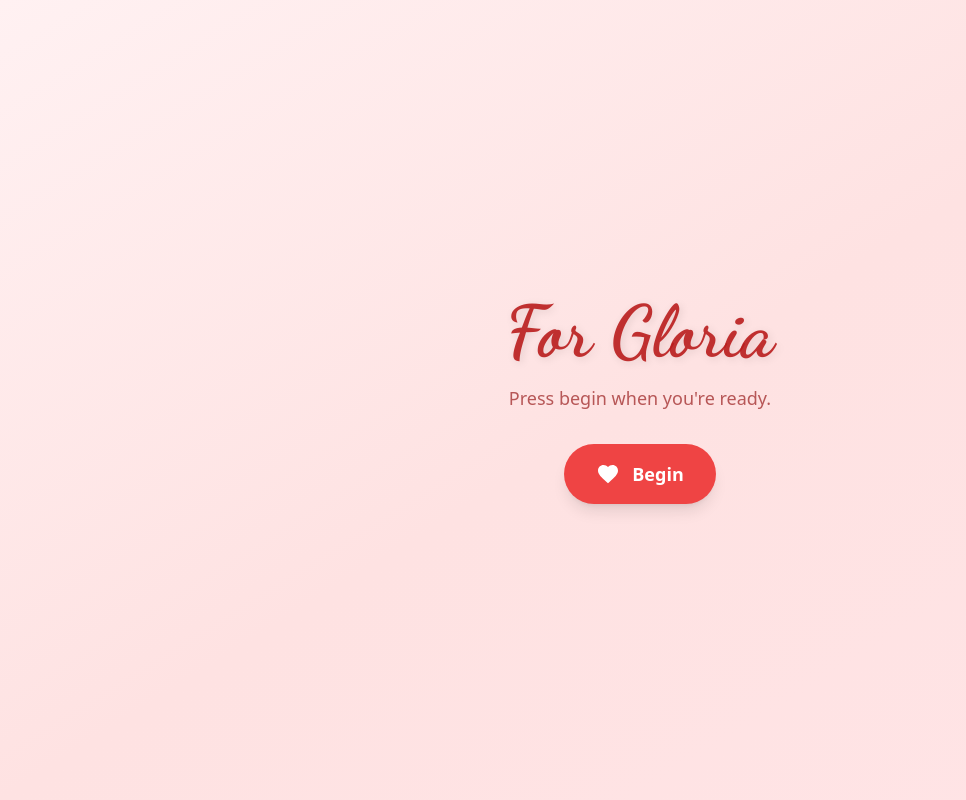
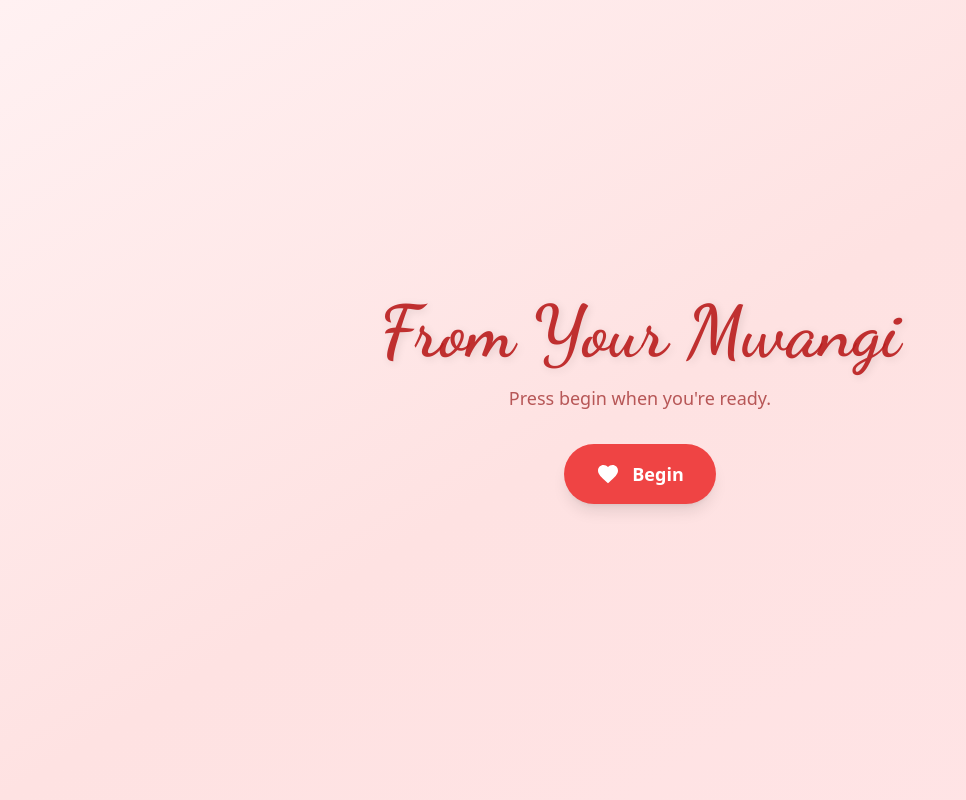
Before and after one commit to draron-dare-045/Love_notes, a Flask app: page / in a window 1280 px wide. Shown: the whole page, without its empty margins (0-966 px from the left). Run offline with Flask 3, Linux system fonts and the light colour scheme; some libraries are stand-ins or nearby versions.

Commit message:
Karanjas style

```diff
--- a/templates/index.html
+++ b/templates/index.html
@@ -55,7 +55,7 @@
     <!-- Start Screen -->
     <div id="start-screen" class="text-center animate-fade-in">
        <h1 class="font-cursive text-5xl sm:text-6xl md:text-7xl text-red-700/90 mb-4" style="text-shadow: 2px 2px 8px rgba(0,0,0,0.1)">
-          For Gloria
+          From Your Mwangi
         </h1>
         <p class="text-red-800/70 mb-8 text-lg">Press begin when you're ready.</p>
         <button id="begin-button" class="group relative inline-flex items-center justify-center px-8 py-4 text-lg font-bold text-white bg-red-500 rounded-full shadow-lg transition-all duration-300 ease-in-out hover:bg-red-600 focus:outline-none focus:ring-2 focus:ring-red-400 focus:ring-offset-2 focus:ring-offset-rose-50 transform hover:scale-105">
@@ -67,7 +67,7 @@
     <!-- Lyrics Screen -->
     <div id="lyrics-screen" class="hidden w-full max-w-4xl text-center flex-col items-center">
       <h1 class="font-cursive text-5xl sm:text-6xl md:text-7xl text-red-700/90 mb-4" style="text-shadow: 2px 2px 8px rgba(0,0,0,0.1)">
-        For You
+        For Samantha Sanaipei
       </h1>
       <svg class="w-8 h-8 text-red-400 mb-8 animate-heartbeat-icon" xmlns="http://www.w3.org/2000/svg" viewBox="0 0 24 24" fill="currentColor"><path d="M12 21.35l-1.45-1.32C5.4 15.36 2 12.28 2 8.5 2 5.42 4.42 3 7.5 3c1.74 0 3.41.81 4.5 2.09C13.09 3.81 14.76 3 16.5 3 19.58 3 22 5.42 22 8.5c0 3.78-3.4 6.86-8.55 11.54L12 21.35z" /></svg>
 
@@ -86,14 +86,29 @@
       const lyricsContainer = document.getElementById('lyrics-container');
 
       const songLyrics = [
-        "Spent 24 hours, I need more hours with you", "You spent the weekend getting even, ooh ooh", "We spent the late nights making things right between us",
-        "But now it's all good, babe", "Roll that back wood, babe", "And play me close", "'Cause girls like you run 'round with guys like me",
-        "'Til sun down when I come through", "I need a girl like you, yeah yeah", "Girls like you love fun, and yeah, me too",
-        "What I want when I come through", "I need a girl like you, yeah yeah", "", "Maybe it's 6:45", "Maybe I'm barely alive",
-        "Maybe you've taken my shit for the last time, yeah", "Maybe I know that I'm drunk", "Maybe I know you're the one",
-        "Maybe I'm thinking it's better if you drive", "", "'Cause girls like you run 'round with guys like me",
-        "'Til sun down when I come through", "I need a girl like you, yeah yeah", "Girls like you love fun, and yeah, me too",
-        "What I want when I come through", "I need a girl like you, yeah yeah", "", "I need a girl like you...", "", "So...", "Will you be my girlfriend?"
+        "MY SOULMATE,MY LIGHT\n",
+        "\n",
+        "You brought me light, when nights were cold,\n",
+        "Turned my dark, to skies of gold.\n",
+        "But now you're far, too far away,\n",
+        "And I crave your touch each passing day.\n",
+        "\n",
+        "I miss your hugs, your kisses too,\n",
+        "The world feels empty without you.\n",
+        "Your goofy clips, your silly smile,\n",
+        "Keep me breathing all the while.\n",
+        "\n",
+        "They say one soulmate's all you get,\n",
+        "I found mine, no regret.\n",
+        "Like puzzle pieces, we just align,\n",
+        "Your flaws with mine, perfectly fine.\n",
+        "\n",
+        "This distance burns, I can't disguise,\n",
+        "I need your hands, your lips, your eyes.\n",
+        "For you, my heart will always stay,\n",
+        "Come back, love, don't drift away.\n",
+        "\n",
+        "I LOVE YOU MORE THAN WORDS CAN SAY.\n",
       ];
 
       const lineDelays = [
```
